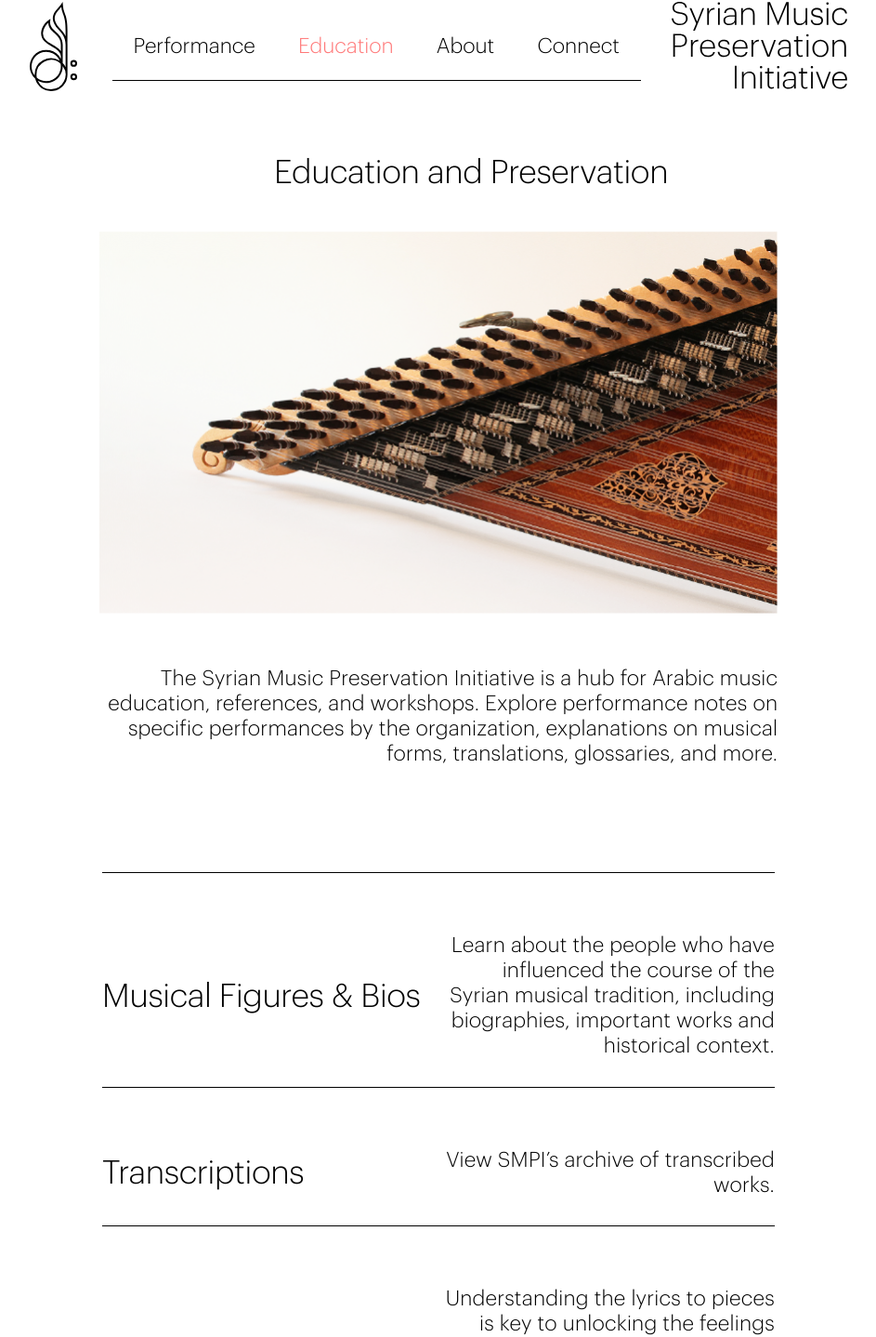
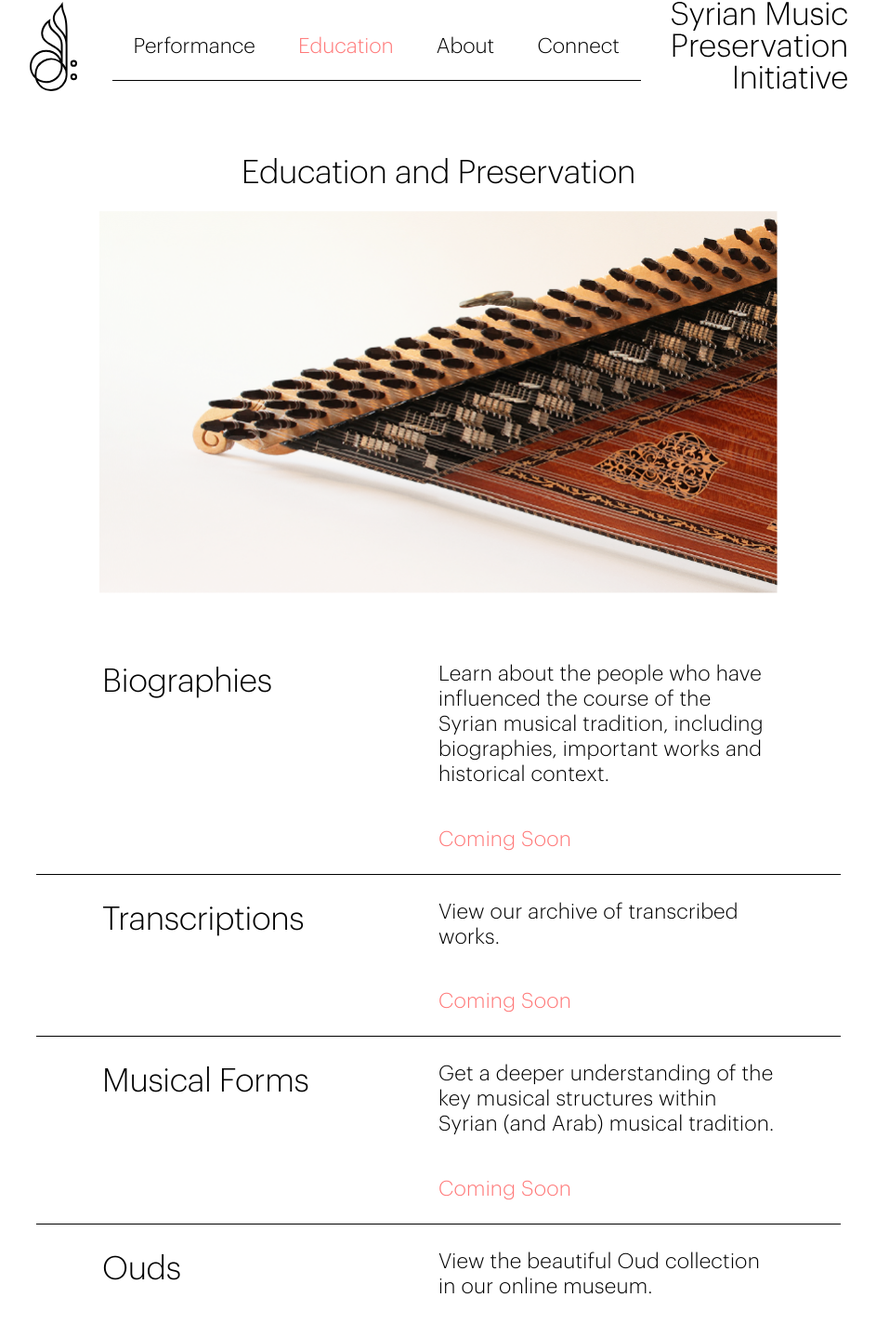
Before and after one commit to SyrianMusic/syrian-music-www, a Next.js app: page /education in a window 1280 px wide. Shown: the part 33-1471 px from the top of the page at 93% size, without its empty margins (168-1111 px from the left). Built offline with nearby package versions, Linux system fonts and the light colour scheme.

Commit message:
education page updates

```diff
--- a/components/EducationNav.js
+++ b/components/EducationNav.js
@@ -1,57 +1,129 @@
+import cx from 'classnames';
 import PropTypes from 'prop-types';
+import { useState } from 'react';
 import config from '../config.yaml';
 import theme from '../styles/theme';
+import Image from './Image';
+import Nav from './Nav';
+import Rule from './Rule';
 import Typography from './Typography';
 
+const EducationNavLink = ({ text, href, description }) => {
+  const [isExpanded, setIsExpanded] = useState(false);
+
+  return (
+    <li key={text} className={cx({ expanded: isExpanded }, 'gutters')}>
+      <Typography
+        className="component-EducationNavLink-text"
+        textAlign="left"
+        variant="h3"
+        as="div">
+        {text}
+      </Typography>
+
+      <button onClick={() => setIsExpanded(!isExpanded)}>
+        <Image
+          src={isExpanded ? '/images/icons/minus.svg' : '/images/icons/plus.svg'}
+          height={26}
+          width={26}
+        />
+      </button>
+
+      <div className="component-EducationNavLink-details">
+        <Typography className="component-EducationNavLink-description" size="lg" textAlign="left">
+          {description}
+        </Typography>
+
+        {href === '/' && (
+          <Typography className="component-EducationNavLink-coming-soon" size="lg" textAlign="left">
+            Coming Soon
+          </Typography>
+        )}
+      </div>
+
+      <style jsx>{`
+        li {
+          display: flex;
+          flex-wrap: wrap;
+          justify-content: space-between;
+          margin-top: ${theme.pxToRem(25)};
+          margin-bottom: ${theme.pxToRem(25)};
+        }
+
+        li:last-child {
+          margin-bottom: 0;
+        }
+
+        li:not(.expanded) :global(.component-EducationNavLink-text) {
+          margin-bottom: 0;
+        }
+
+        li:not(.expanded) .component-EducationNavLink-details {
+          display: none;
+        }
+
+        li :global(.component-EducationNavLink-coming-soon) {
+          color: ${theme.color.salmon};
+        }
+
+        button {
+          -webkit-appearance: none;
+          background-color: transparent;
+          border: none;
+          padding: 0;
+          height: ${theme.pxToRem(26)};
+          width: ${theme.pxToRem(26)};
+        }
+
+        @media (min-width: ${theme.breakpoint.mobileToDesktop}px) {
+          li :global(.component-EducationNavLink-text) {
+            margin-bottom: 0;
+          }
+
+          button {
+            display: none;
+          }
+
+          li :global(.component-EducationNavLink-text),
+          .component-EducationNavLink-details {
+            flex: 1;
+          }
+
+          li:not(.expanded) .component-EducationNavLink-details {
+            display: block;
+          }
+
+          li :global(.component-EducationNavLink-coming-soon) {
+            margin-top: ${theme.pxToRem(42.5)};
+          }
+        }
+      `}</style>
+    </li>
+  );
+};
+
+EducationNavLink.propTypes = {
+  text: PropTypes.string.isRequired,
+  href: PropTypes.string.isRequired,
+  description: PropTypes.string.isRequired,
+};
+
 const EducationNav = ({ className }) => (
-  <nav className={className} aria-label="Education Menu">
+  <Nav className={className} aria-label="Education Menu">
     <ol>
-      {config.nav.education.links.map((link) => (
-        <li key={link.text} className="gutters">
-          <Typography
-            className="component-EducationNav-link-text"
-            textAlign="left"
-            variant="h3"
-            as="div">
-            {link.text}
-          </Typography>
-          <Typography className="component-EducationNav-link-description" size="lg">
-            {link.description}
-          </Typography>
-        </li>
+      {config.nav.education.links.map((link, i) => (
+        <>
+          <EducationNavLink text={link.text} href={link.href} description={link.description} />
+          {i !== config.nav.education.links.length - 1 && <Rule />}
+        </>
       ))}
     </ol>
     <style jsx>{`
       ol {
         list-style-type: none;
       }
-
-      ol li {
-        border-top: ${theme.pxToRem(1)} solid ${theme.color.black};
-        padding: ${theme.pxToRem(63)} 0 ${theme.pxToRem(31.5)};
-      }
-
-      li :global(.component-EducationNav-link-description) {
-        text-align: left;
-      }
-
-      @media (min-width: ${theme.breakpoint.mobileToDesktop}px) {
-        ol li {
-          display: grid;
-          align-items: center;
-          grid-template-columns: 50% 50%;
-        }
-
-        li :global(.component-EducationNav-link-text) {
-          margin-bottom: 0;
-        }
-
-        li :global(.component-EducationNav-link-description) {
-          text-align: right;
-        }
-      }
     `}</style>
-  </nav>
+  </Nav>
 );
 
 EducationNav.propTypes = {
--- a/components/Header.js
+++ b/components/Header.js
@@ -3,11 +3,11 @@ import Link from 'next/link';
 import PropTypes from 'prop-types';
 import { useEffect, useState } from 'react';
 import config from '../config.yaml';
+import { typography } from '../styles/mixins';
 import theme from '../styles/theme';
 import Image from './Image';
 import Nav from './Nav';
 import Typography from './Typography';
-import { typography } from '../styles/mixins';
 
 const Header = ({ className, pathname }) => {
   const [isOpen, setIsOpen] = useState(false);
@@ -63,7 +63,7 @@ const Header = ({ className, pathname }) => {
           })}
         </ul>
         <button onClick={handleClose}>
-          <img src="/images/icons/close.svg" alt="Close the menu" height={30} width={30} />
+          <Image src="/images/icons/close.svg" alt="Close the menu" height={30} width={30} />
         </button>
       </Nav>
       <Link href="/">
--- a/components/Hero.js
+++ b/components/Hero.js
@@ -7,11 +7,7 @@ import Video from './Video';
 
 const Hero = ({ className, children, image, subtitle, title, video }) => (
   <div className={cx('component-Hero-root', className)}>
-    <Typography
-      className={cx('component-Hero-title', 'gutters')}
-      variant="h3"
-      as="h1"
-      textAlign="center">
+    <Typography className="component-Hero-title" variant="h3" as="h1" textAlign="center">
       {title}
     </Typography>
     <figure>
@@ -22,23 +18,21 @@ const Hero = ({ className, children, image, subtitle, title, video }) => (
     {children && <div className={cx('component-Hero-description', 'gutters')}>{children}</div>}
     <style jsx>{`
       .component-Hero-root :global(.component-Hero-title) {
-        margin-bottom: ${theme.pxToRem(22 * 2)};
+        margin-bottom: ${theme.pxToRem(22)};
       }
 
       .component-Hero-root :global(.component-Hero-image),
       .component-Hero-root :global(.component-Hero-video) {
-        margin-bottom: ${theme.pxToRem(27.5 * 2)};
         height: auto;
         width: 100%;
       }
 
       .component-Hero-root :global(.component-Hero-subtitle) {
-        margin-left: ${theme.pxToRem(22 * 2)};
-        margin-right: ${theme.pxToRem(22 * 2)};
+        margin: ${theme.pxToRem(27.5)} ${theme.pxToRem(22)} 0;
       }
 
       .component-Hero-description {
-        margin-top: ${theme.pxToRem(25 * 2)};
+        margin-top: ${theme.pxToRem(25)};
       }
 
       @media (min-width: ${theme.breakpoint.mobileToDesktop}px) {
--- a/components/SiteLayout.js
+++ b/components/SiteLayout.js
@@ -63,7 +63,6 @@ const SiteLayout = ({ className, children, pathname }) => (
 
         .component-SiteLayout-footer {
           flex-shrink: 0;
-          margin: ${theme.pxToRem(95)} auto 0;
           width: 100%;
         }
       `}
--- a/config.yaml
+++ b/config.yaml
@@ -33,41 +33,22 @@ nav:
         - densityFactor: 3
           src: /images/instruments/two-syrian-ouds@3x.png
     links:
-      - text: Musical Figures & Bios
+      - text: Biographies
         href: /
         description: >
-          Learn about the people who have influenced the course of the Syrian musical tradition,
-           including biographies, important works and historical context.
+          Learn about the people who have influenced the course of the Syrian musical tradition, including biographies, important works and historical context.
       - text: Transcriptions
         href: /
-        description: View SMPI’s archive of transcribed works.
-      - text: Lyrics & Translations
-        href: /
         description: >
-          Understanding the lyrics to pieces is key to unlocking the feelings within a piece.
-           Search through our lyrical database to find lyrics in Arabic translated into other
-           languages and some brief poetic analysis.
+          View our archive of transcribed works.
       - text: Musical Forms
         href: /
         description: >
-          Gain a deeper understanding of the key musical structures within Syrian (and Arab) musical
-           tradition.
-      - text: Maqams
+          Get a deeper understanding of the key musical structures within Syrian (and Arab) musical tradition.
+      - text: Ouds
         href: /
         description: >
-          Maqams are the building block of all Syrian music.  Learn the foundations of each of the
-           maqams, why they are different and hear them in context of real pieces.
-      - text: Ouds
-        href: /
-        description: View the beautiful Oud collection in our online museum.
-      - text: Resources & References
-        href: /
-        description: >
-          Read from our digital library of books on Syrian music, forms and people in Arabic and
-           English and get additional information from some of our partner sites and organizations.
-      - text: Lessons & Workshops
-        href: /
-        description: Study with us virtually and in person!
+          View the beautiful Oud collection in our online museum.
   about:
     text: About
     href: /about
--- a/pages/education/index.js
+++ b/pages/education/index.js
@@ -1,17 +1,16 @@
+import EducationNav from '../../components/EducationNav';
 import Hero from '../../components/Hero';
-import EducationNav from '../../components/EducationNav';
 import SiteLayout from '../../components/SiteLayout';
 import Title from '../../components/Title';
-import Typography from '../../components/Typography';
+import config from '../../config.yaml';
 import theme from '../../styles/theme';
-import config from '../../config.yaml';
 
 const EducationPage = () => (
   <SiteLayout className="page-Education-SiteLayout" pathname={config.nav.education.href}>
     <Title>Education and Preservation</Title>
     <Hero
       className="page-Education-Hero"
-      title={<Typography variant="h3">Education and Preservation</Typography>}
+      title="Education and Preservation"
       image={{
         src: '/images/instruments/syrian-qanun.png',
         srcSet: [
@@ -26,17 +25,17 @@ const EducationPage = () => (
         ],
         width: 730,
         height: 411,
-      }}>
-      <Typography size="lg">
-        The Syrian Music Preservation Initiative is a hub for Arabic music education, references,
-        and workshops. Explore performance notes on specific performances by the organization,
-        explanations on musical forms, translations, glossaries, and&nbsp;more.
-      </Typography>
-    </Hero>
-    <EducationNav />
+      }}></Hero>
+    <EducationNav className="page-Education-education-nav" />
     <style global jsx>{`
-      .page-Education-Hero {
-        margin-bottom: ${theme.pxToRem(115)};
+      @media screen and (min-width: ${theme.breakpoint.mobileToDesktop}px) {
+        .page-Education-Hero {
+          margin-bottom: ${theme.pxToRem(72)};
+        }
+
+        .page-Education-education-nav {
+          margin-bottom: ${theme.pxToRem(72)};
+        }
       }
     `}</style>
   </SiteLayout>
```
Also changed, not shown: pages/about/index.js (+8 -0 lines), public/images/icons/minus.svg (added), public/images/icons/plus.svg (added).
